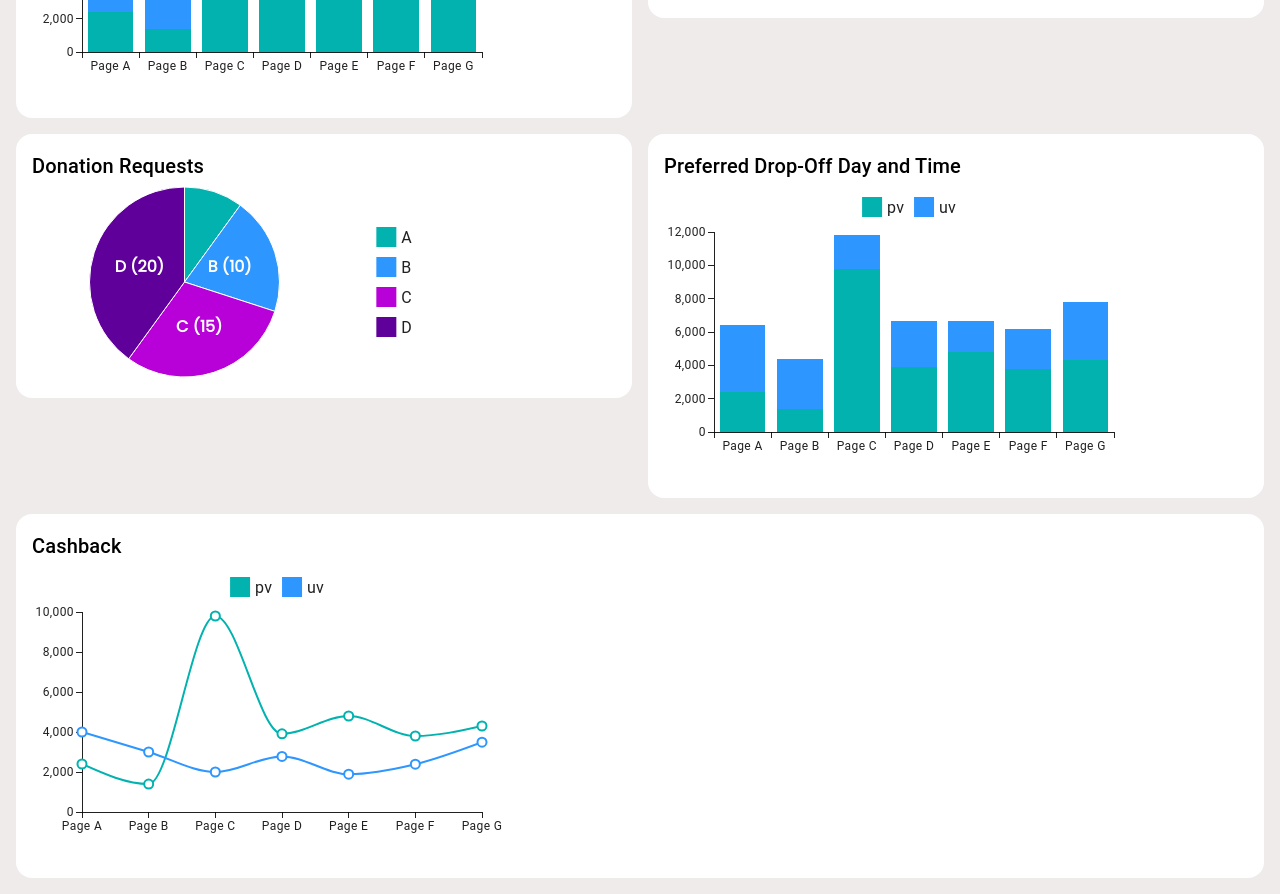
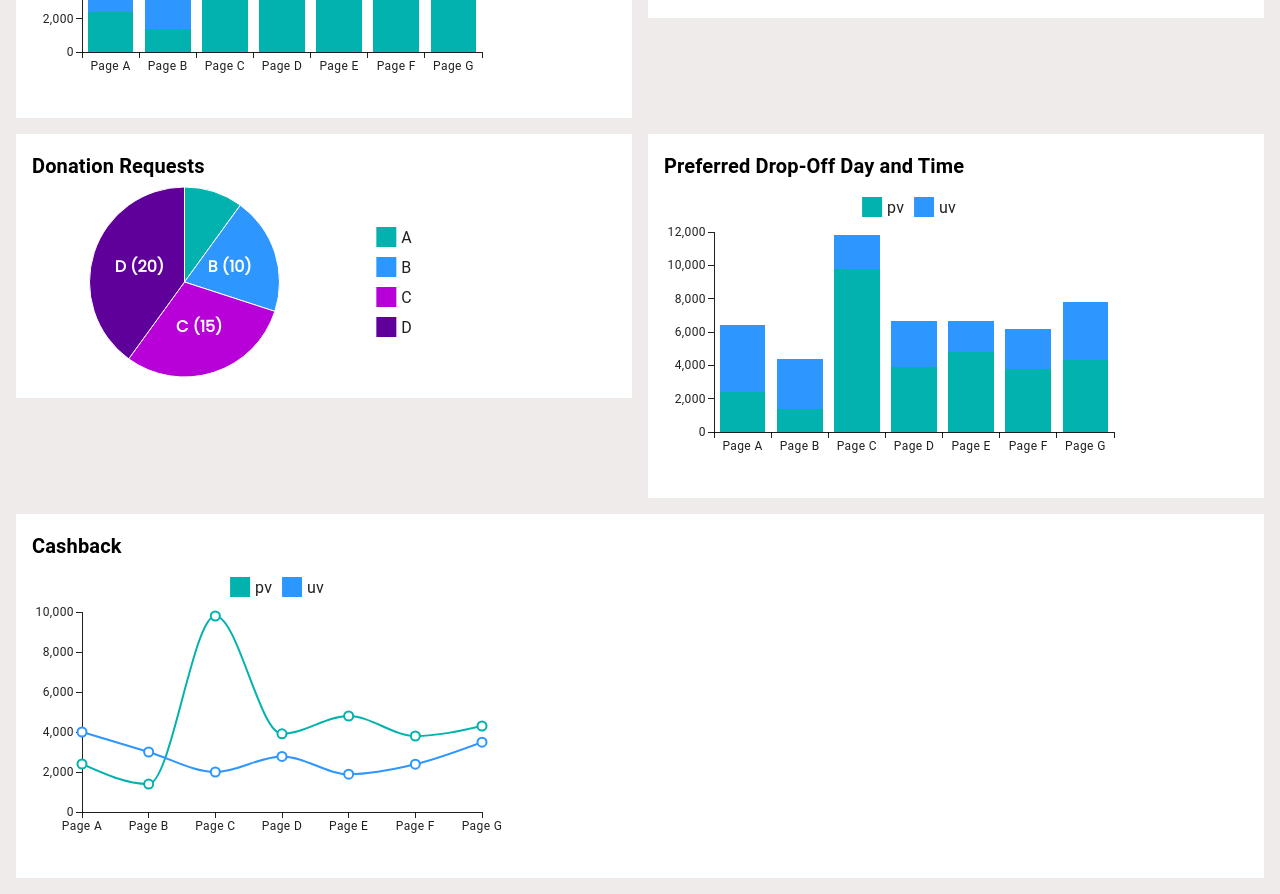
Before and after one commit to felixli1998/FYP-24_DCS__CodeAbility-Crew_EcoYah, a React (Create React App) app in the folder client/: page /admin/dashboard in a window 1280 px wide. Shown: the part 400-1294 px from the top of the page. Built offline with nearby package versions, Linux system fonts and the light colour scheme; no server answers.

Commit message:
chore: styling

```diff
--- a/client/src/components/Chart/BarChart.tsx
+++ b/client/src/components/Chart/BarChart.tsx
@@ -20,10 +20,10 @@ export default function BarCharts(props: BarChartsType) {
     "Page G",
   ];
   return (
-    <Box
-      sx={{ backgroundColor: "white", borderRadius: "1rem", padding: "1rem" }}
-    >
-      <Typography variant="h6">{title}</Typography>
+    <Box sx={{ backgroundColor: "white", padding: "1rem" }}>
+      <Typography variant="h6" fontWeight="bold">
+        {title}
+      </Typography>
       <BarChart
         width={500}
         height={300}
--- a/client/src/components/Chart/LineChart.tsx
+++ b/client/src/components/Chart/LineChart.tsx
@@ -20,10 +20,10 @@ export default function LineCharts(props: LineChartsType) {
     "Page G",
   ];
   return (
-    <Box
-      sx={{ backgroundColor: "white", borderRadius: "1rem", padding: "1rem" }}
-    >
-      <Typography variant="h6">{title}</Typography>
+    <Box sx={{ backgroundColor: "white", padding: "1rem" }}>
+      <Typography variant="h6" fontWeight="bold">
+        {title}
+      </Typography>
       <LineChart
         width={500}
         height={300}
--- a/client/src/components/Chart/PieChart.tsx
+++ b/client/src/components/Chart/PieChart.tsx
@@ -19,10 +19,10 @@ export default function PieCharts(props: PieChartsType) {
     height: 200,
   };
   return (
-    <Box
-      sx={{ backgroundColor: "white", borderRadius: "1rem", padding: "1rem" }}
-    >
-      <Typography variant="h6">{title}</Typography>
+    <Box sx={{ backgroundColor: "white", padding: "1rem" }}>
+      <Typography variant="h6" fontWeight="bold">
+        {title}
+      </Typography>
       <PieChart
         series={[
           {
```
